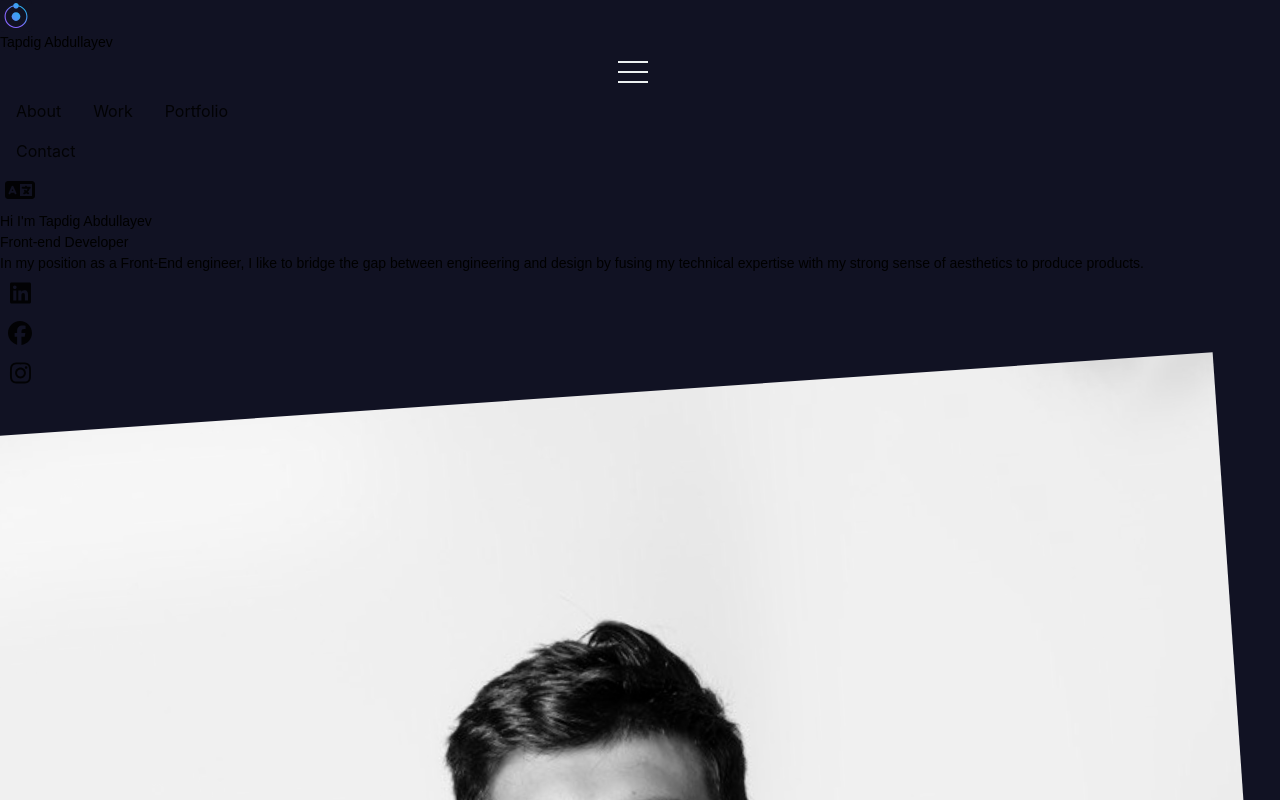
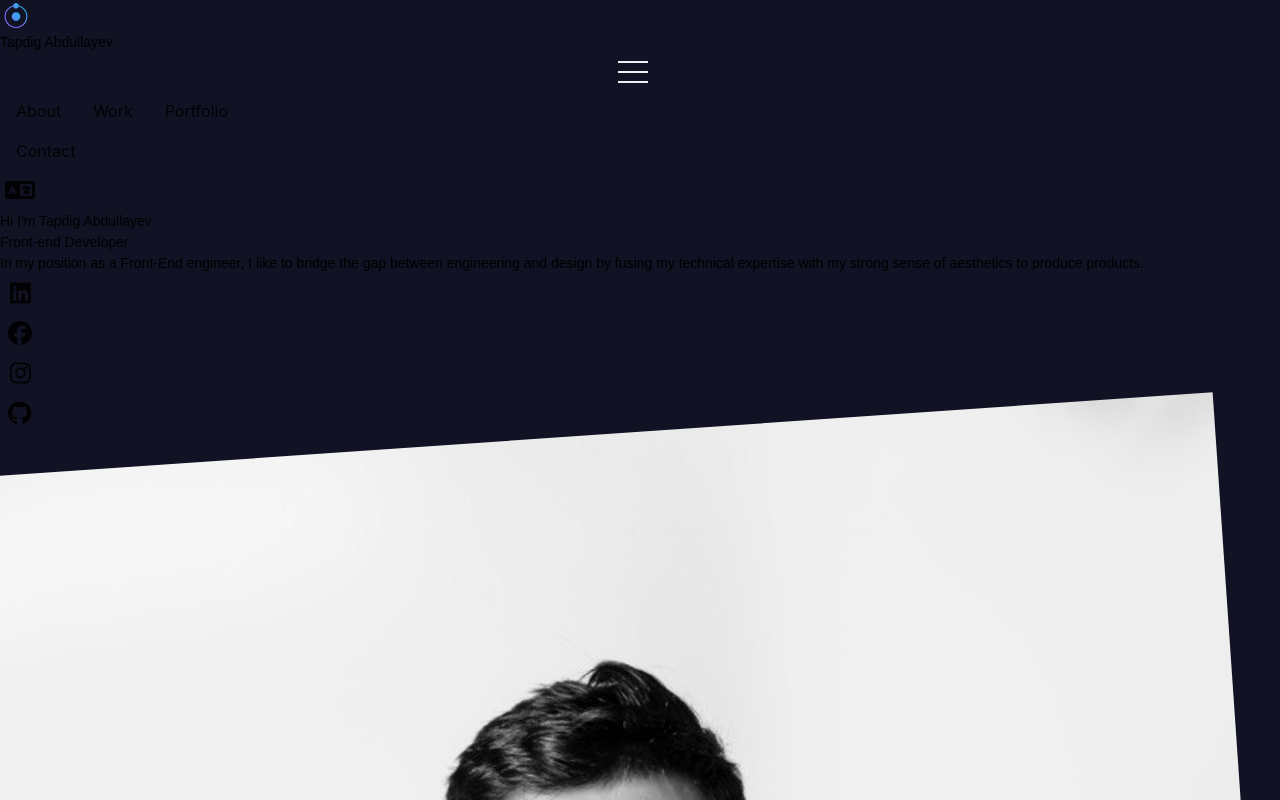
Before and after one commit to AbdullayevT/portfolio, a React (Vite) app: page / in a window 1280 px wide. Shown: the top 800 px of the page. Built offline with nearby package versions, Linux system fonts and the light colour scheme.

Commit message:
Added github icon

```diff
--- a/src/Components/Buttons/Social.jsx
+++ b/src/Components/Buttons/Social.jsx
@@ -1,5 +1,6 @@
 import {
   faFacebook,
+  faGithub,
   faInstagram,
   faLinkedin,
 } from "@fortawesome/free-brands-svg-icons";
@@ -47,3 +48,16 @@ export const InstagramButton = () => {
     ></Button>
   );
 };
+
+export const GitHubButton = () => {
+  return(
+    <Button
+      className={style}
+      size="large"
+      type="text"
+      target="_blank"
+      href="https://github.com/AbdullayevT"
+      icon={<FontAwesomeIcon icon={faGithub} size="xl" />}
+    ></Button>
+  )
+}
--- a/src/Components/Footer.jsx
+++ b/src/Components/Footer.jsx
@@ -1,15 +1,8 @@
 import React from "react";
 import { isMobile } from "../utils/devices";
 import logo from "@/assets/logo.svg";
-import { Button } from "antd";
-import { FontAwesomeIcon } from "@fortawesome/react-fontawesome";
-import {
-  faFacebook,
-  faInstagram,
-  faLinkedin,
-} from "@fortawesome/free-brands-svg-icons";
 import { useTranslation } from "react-i18next";
-import { FacebookButton, InstagramButton, LinkedinButton } from "./Buttons/Social";
+import { FacebookButton, GitHubButton, InstagramButton, LinkedinButton } from "./Buttons/Social";
 
 export default function Footer() {
   const style =
@@ -36,6 +29,7 @@ export default function Footer() {
               <LinkedinButton />
               <FacebookButton />
               <InstagramButton />
+              <GitHubButton />
             </div>
           </div>
         </div>
--- a/src/utils/i18n.js
+++ b/src/utils/i18n.js
@@ -103,7 +103,7 @@ i18n.use(initReactI18next).init({
       translation: {
         me: "Tapdıq Abdullayev",
         about: "Haqqımda",
-        work: "İşim haqqda",
+        work: "İşim haqqında",
         portfolio: "Portfolio",
         contact: "Əlaqə",
         name: "Salam mən Tapdıq Abdullayev",
--- a/src/views/About.jsx
+++ b/src/views/About.jsx
@@ -1,10 +1,3 @@
-import {
-  faFacebook,
-  faInstagram,
-  faLinkedin,
-} from "@fortawesome/free-brands-svg-icons";
-import { FontAwesomeIcon } from "@fortawesome/react-fontawesome";
-import { Button } from "antd";
 import React, { useEffect, useRef } from "react";
 import ProfilePicture from "@/assets/ProfileImage.jpg";
 import { isMobile } from "../utils/devices";
@@ -12,7 +5,7 @@ import { useDispatch, useSelector } from "react-redux";
 import { setGetAbout } from "../features/general";
 import { useTranslation } from "react-i18next";
 import { motion } from "framer-motion";
-import { FacebookButton, InstagramButton, LinkedinButton } from "../Components/Buttons/Social";
+import { FacebookButton, GitHubButton, InstagramButton, LinkedinButton } from "../Components/Buttons/Social";
 
 export default function About() {
   const ref = useRef(null);
@@ -23,9 +16,6 @@ export default function About() {
     getAbout && ref.current?.scrollIntoView({ behavior: "smooth" });
     dispatch(setGetAbout(false));
   }, [getAbout]);
-  const style =
-    "text-white border-none hover:!bg-transparent hover:!text-[#8566ff] ";
-
   const boxVariants = {
     hidden: {
       opacity: 0,
@@ -104,6 +94,15 @@ export default function About() {
             >
               <InstagramButton />
             </motion.div>
+            <motion.div
+              variants={socialVariants}
+              initial="hidden"
+              animate="visible"
+              custom={4}
+              viewport={{ once: true }}
+            >
+              <GitHubButton />
+            </motion.div>
           </div>
         </div>
       </motion.div>
```
